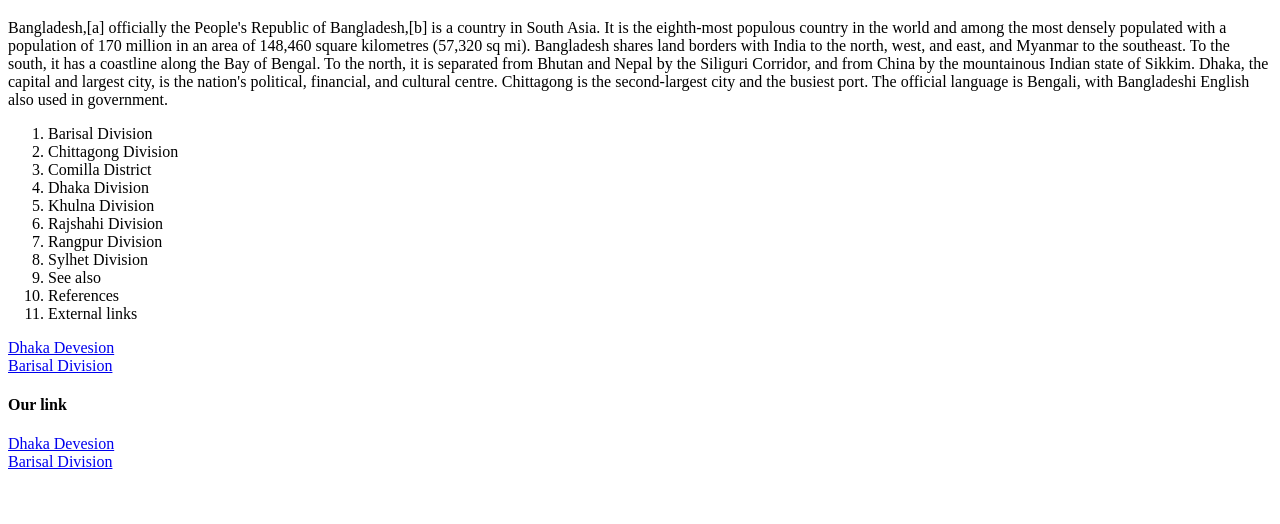
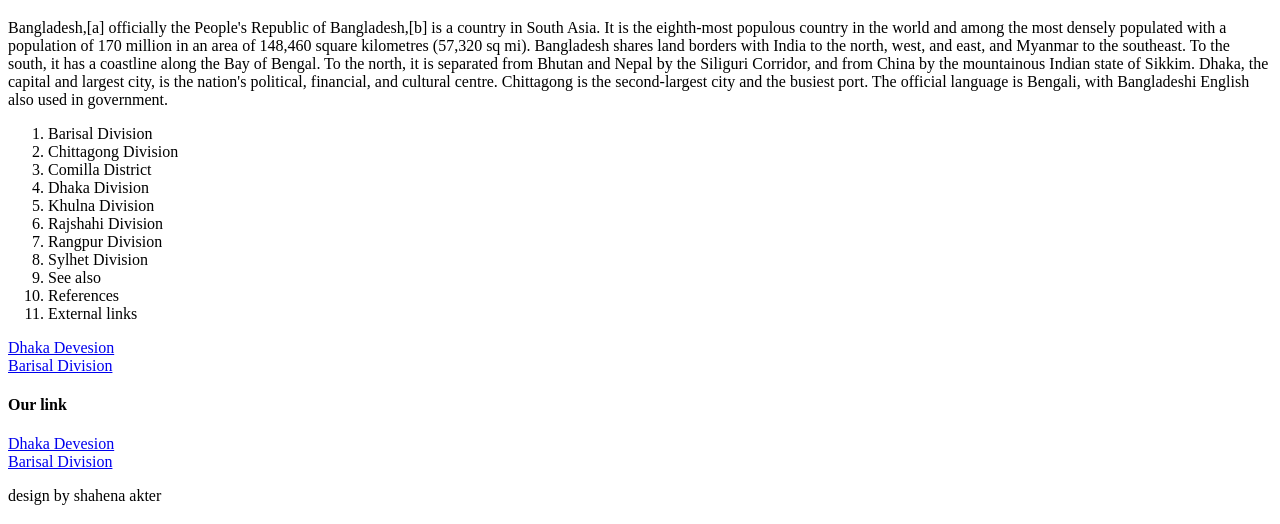
Before and after one commit to S-shahena/day_2, a plain HTML site: page index.html in a window 1280 px wide. Shown: the part 276-800 px from the top of the page. Drawn offline with Linux system fonts and the light colour scheme.

Commit message:
update text

```diff
--- a/index.html
+++ b/index.html
@@ -37,6 +37,8 @@
      <a href="./pages/Dhaka devesion.html" target="_blank">Dhaka Devesion</a><br>
      <a href="./Barisal devesion.html" target="_blank">Barisal Division</a>
 
+     <p>design by shahena akter</p>
+
 
 
 
```
